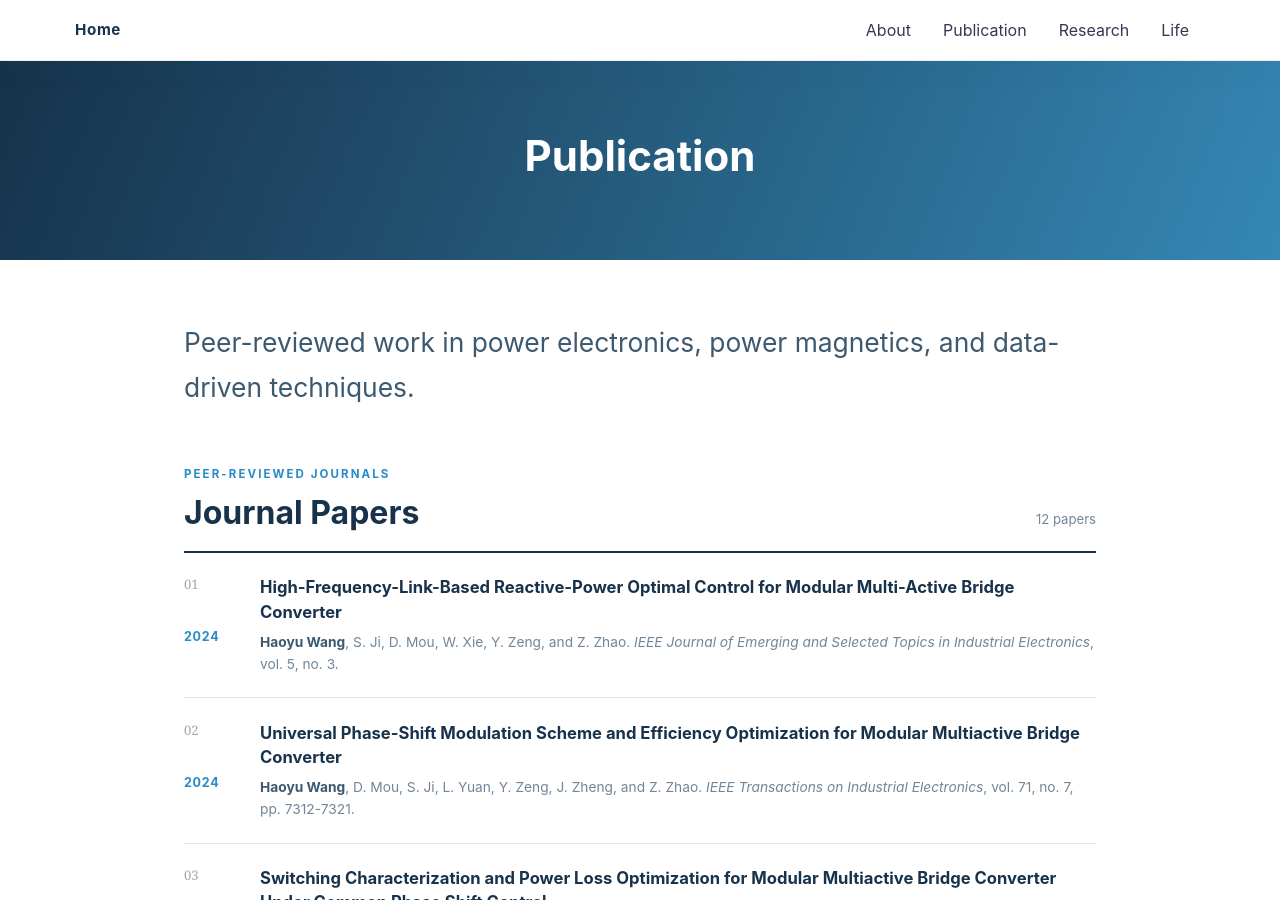
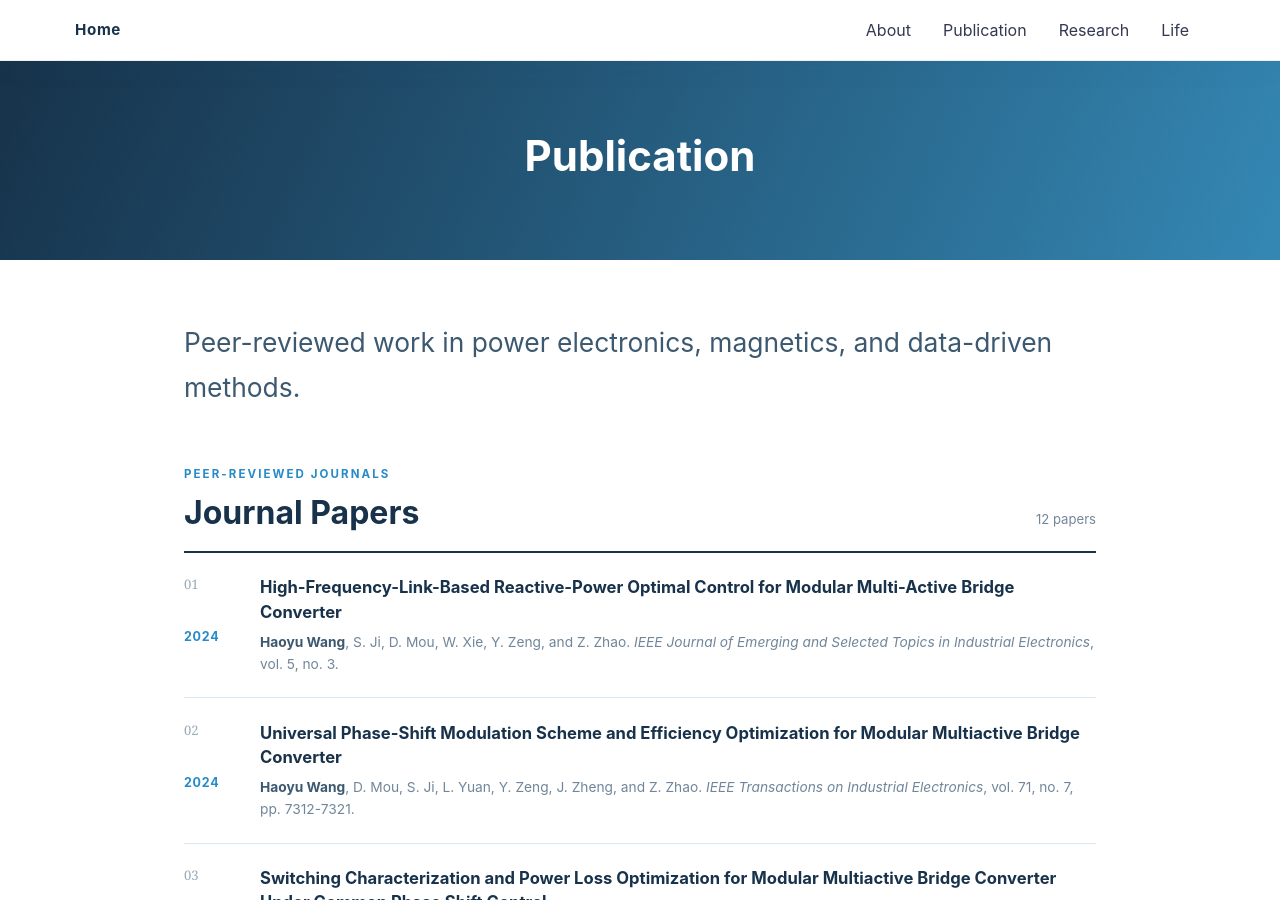
Before and after one commit to Aaron-H-Wang/aaron-h-wang.github.io, a Jekyll site: the page built from publication.md, in a window 1280 px wide and 900 px high. Built offline with Jekyll 4.4.1, drawn with Linux system fonts in a browser that asks for light colours.

Commit message:
Info Update

```diff
--- a/publication.md
+++ b/publication.md
@@ -5,7 +5,7 @@ permalink: /publication/
 description: Journal and conference publications by Haoyu Wang.
 ---
 
-<p class="page-lead">Peer-reviewed work in power electronics, power magnetics, and data-driven techniques.</p>
+<p class="page-lead">Peer-reviewed work in power electronics, magnetics, and data-driven methods.</p>
 
 <section class="publication-section" aria-labelledby="journal-papers">
   <div class="publication-heading">
```
